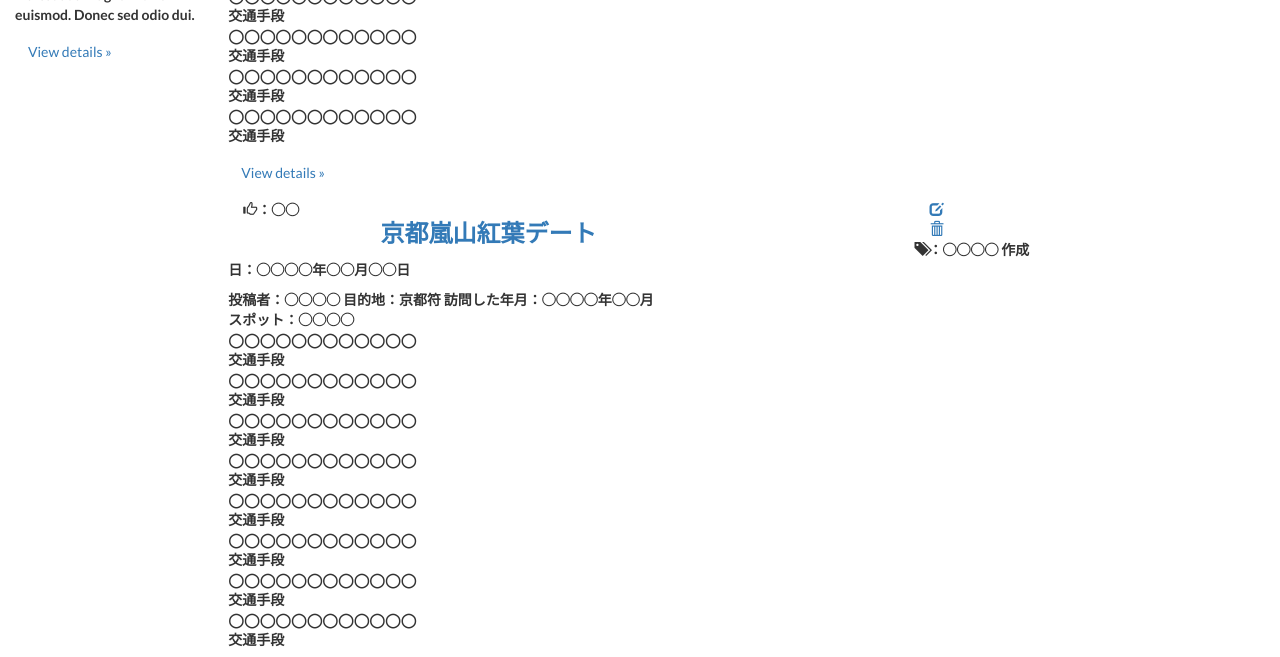
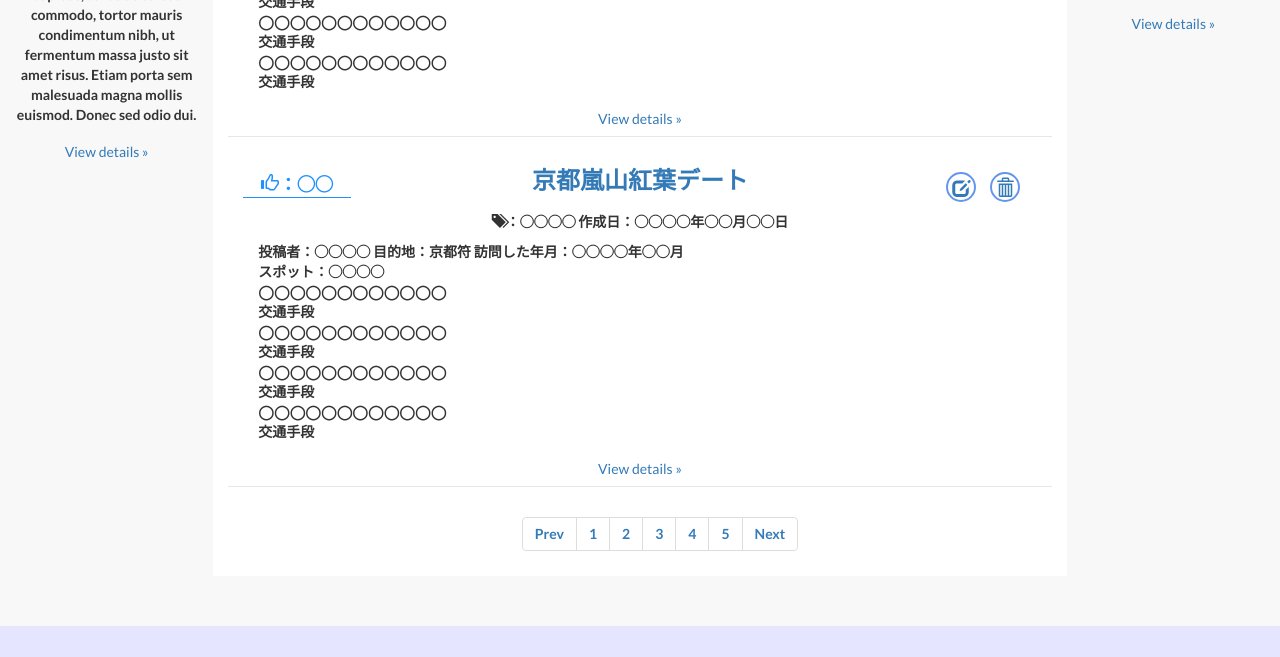
Before and after one commit to Aki0303/mocupJAT, a plain HTML site: page mypage.html in a window 1280 px wide. Shown: the part 346-1003 px from the top of the page. Drawn offline with Linux system fonts and the light colour scheme.

Commit message:
mypage.html作成による改変

```diff
--- a/css/landing-page.css
+++ b/css/landing-page.css
@@ -7,7 +7,8 @@
 body,
 html {
     width: 100%;
-    height: 100%;
+    /*フッター領域が拡大するという不具合調整のため無力化*/
+/*    height: 100%;*/
     font-family: 游ゴシック体, 'Yu Gothic', YuGothic, 'ヒラギノ角ゴシック Pro', 'Hiragino Kaku Gothic Pro', メイリオ, Meiryo, Osaka, 'ＭＳ Ｐゴシック', 'MS PGothic', sans-serif;
 }
 
@@ -76,6 +77,16 @@ h6 {
     font-family: 游ゴシック体, 'Yu Gothic', YuGothic, 'ヒラギノ角ゴシック Pro', 'Hiragino Kaku Gothic Pro', メイリオ, Meiryo, Osaka, 'ＭＳ Ｐゴシック', 'MS PGothic', sans-serif;
     color: #000000;
     background: url(../img/planlist.jpg) no-repeat center center;
+    background-size: cover;
+    height: 100%;
+    width: 100%;
+}
+
+.intro-header-mypage {
+    padding-top: 150px; /* If you're making other pages, make sure there is 50px of padding to make sure the navbar doesn't overlap content! */
+    padding-bottom: 50px;
+    text-align: center;
+    color: #000000;
     background-size: cover;
     height: 100%;
     width: 100%;
@@ -197,6 +208,46 @@ h6 {
     border-bottom: 1px solid #e7e7e7;
 }
 
+.content-section-mypage {
+    padding-top: 100px; /* If you're making other pages, make sure there is 50px of padding to make sure the navbar doesn't overlap content! */
+    padding-bottom: 50px;
+    background-color: #f8f8f8;
+    text-align: center;
+    height: 100%;
+    width: 100%;
+}
+
+.plan-show{
+    max-height: 330px;
+    margin-top: 10px;
+    margin-bottom: 10px;
+}
+
+.plan-content{
+    max-height: 300px;
+}
+
+.plan-idea{
+    text-align: left;
+    padding-left: 30px;
+    max-height: 200px;
+    overflow: auto;
+}
+
+.plan-detail{
+    text-align: bottom;
+    border-bottom: 1px solid #e7e7e7;
+}
+
+.mypage-main {
+    background-color: #ffffff;
+}
+
+.mypage-profile {
+    background-color: #f8f8f8;
+
+}
+
 .section-heading {
     margin-bottom: 30px;
 }
@@ -311,6 +362,43 @@ h6 {
     height: 100%;
     text-align: center;
 }
+
+/*---------------------------ゴミ箱、編集アイコン設置--------------------------*/
+
+.btn-set {
+    display: inline-block;
+    height: 30px;
+    width: 30px;
+    margin-right: 5px;
+    margin-left: 5px;
+    line-height: 30px;
+    -moz-border-radius: 15px;
+    border-radius: 15px;
+    text-align: center;
+    border: solid 2px #6495ed;
+ /*   -webkit-box-shadow: 0px 0px 0px 3px rgba(0,0,0,0.75);
+    -moz-box-shadow: 0px 0px 0px 3px rgba(0,0,0,0.75);
+    box-shadow: 0px 0px 0px 3px rgba(0,0,0,0.75);*/
+}
+
+.position-fix{
+    margin-top: 25px;
+    margin-bottom: 10px;
+    color: #1e90ff;
+    font-size: 18px;
+}
+
+.favorite-number{
+    border-bottom: solid 1px #1e90ff;
+}
+
+/*---------------------------ゴミ箱、編集アイコン設置完了--------------------------*/
+/*---------------------------マイページ旅路-------------------------------------*/
+.plans-title{
+    display: inline-flex;
+}
+/*---------------------------マイページ旅路完了-------------------------------------*/
+
 
 /* User and time info */
 
@@ -574,6 +662,7 @@ h6 {
 footer {
     padding: 50px 0;
     background-color: #e5e5ff;
+    position: relative;
 }
 
 p.copyright {
```
Also changed, not shown: img/mypage-wall/mypage-wall1.jpg (added).
